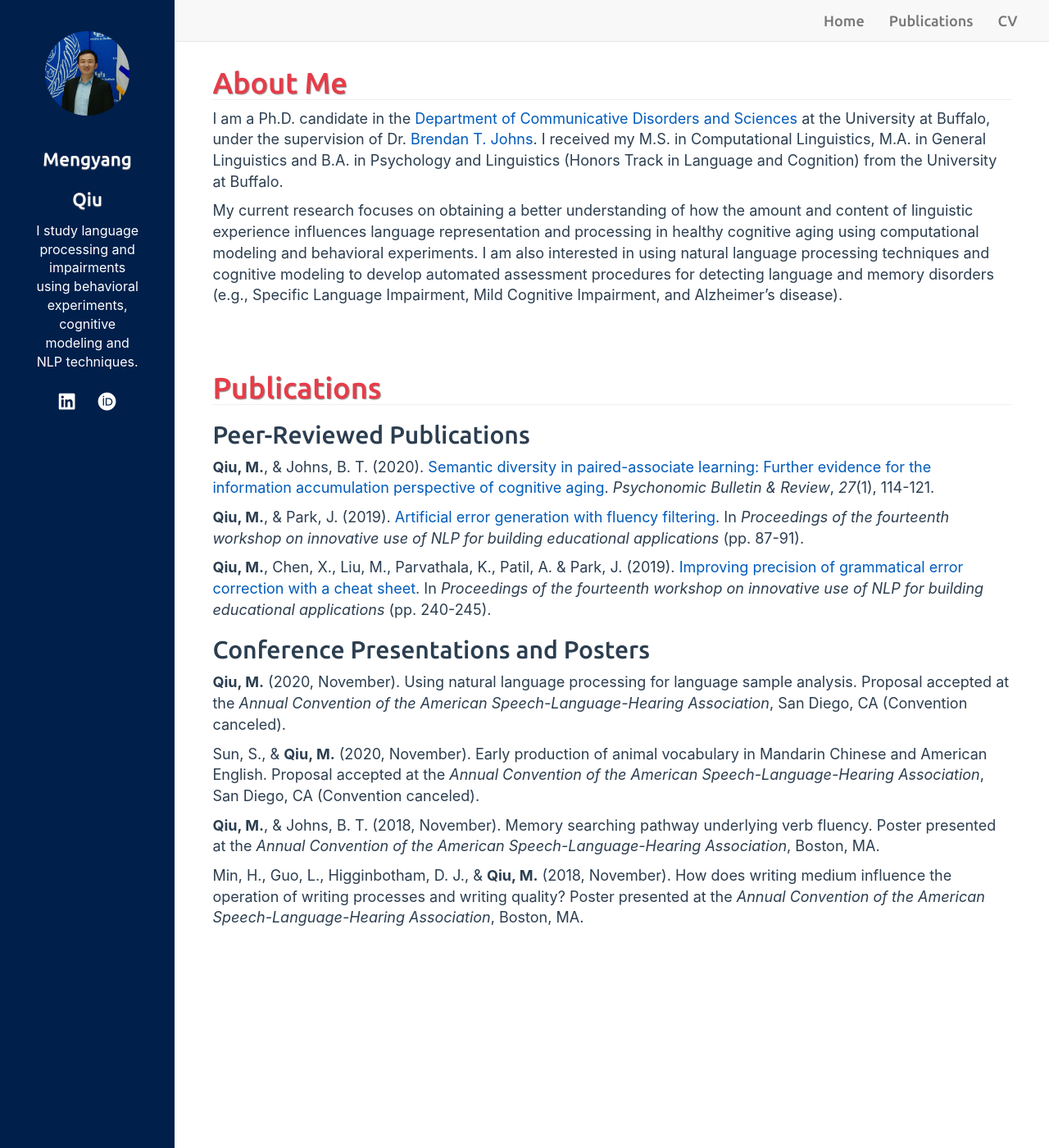
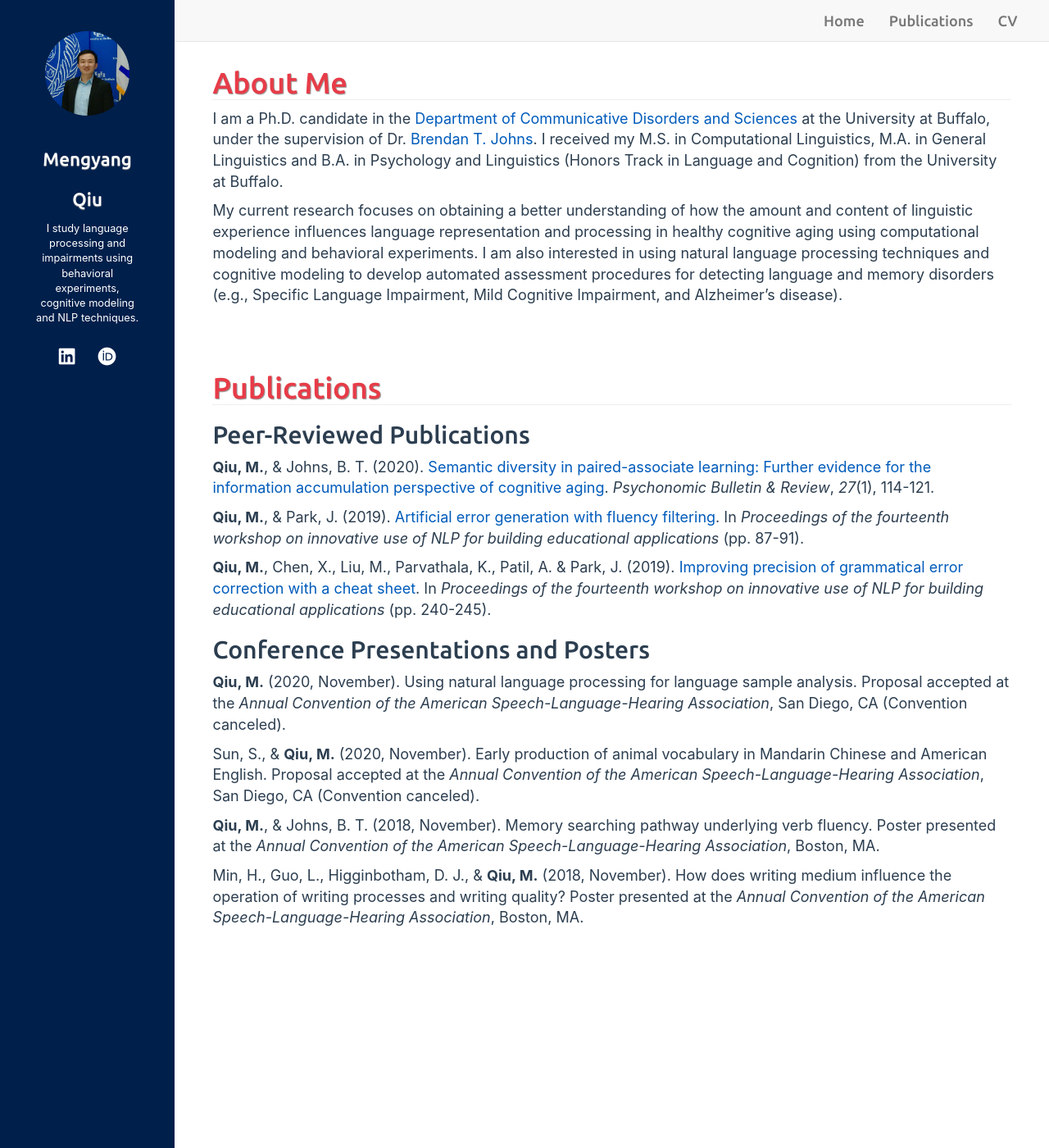
Before and after one commit to mengyangq/mengyangq.github.io, a Jekyll site: the page built from index.html, in a window 1280 px wide and 1400 px high. Shown: the whole window at 82% size. Built offline with Jekyll 4.4.1, drawn with Linux system fonts in a browser that asks for light colours; nearby versions of some CDN libraries; a style sheet for code colours, icons or effects is not loaded.

Commit message:
Sun Oct 11 22:29:48 EDT 2020

```diff
--- a/assets/css/style.css
+++ b/assets/css/style.css
@@ -60,7 +60,7 @@ a.nav-link:hover {
 #bio {
   font-family: -apple-system,system-ui,BlinkMacSystemFont,"Segoe UI", "Roboto","Helvetica Neue",Arial,sans-serif;
   /*font-family: "Courier New", Courier, monospace;*/
-  font-size: 1.25vw;
+  font-size: 1vw;
   margin: 0 auto;
   margin-bottom: 25px;
 }
```
